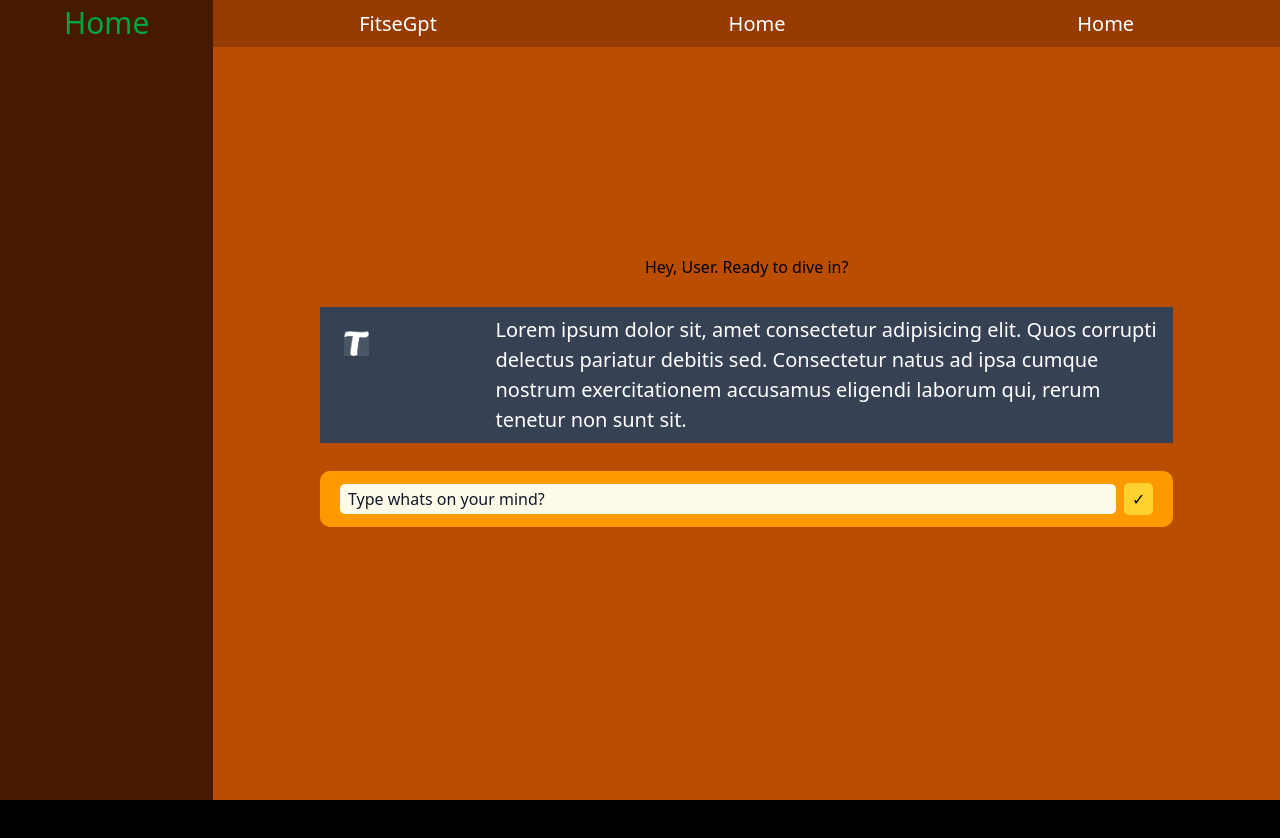
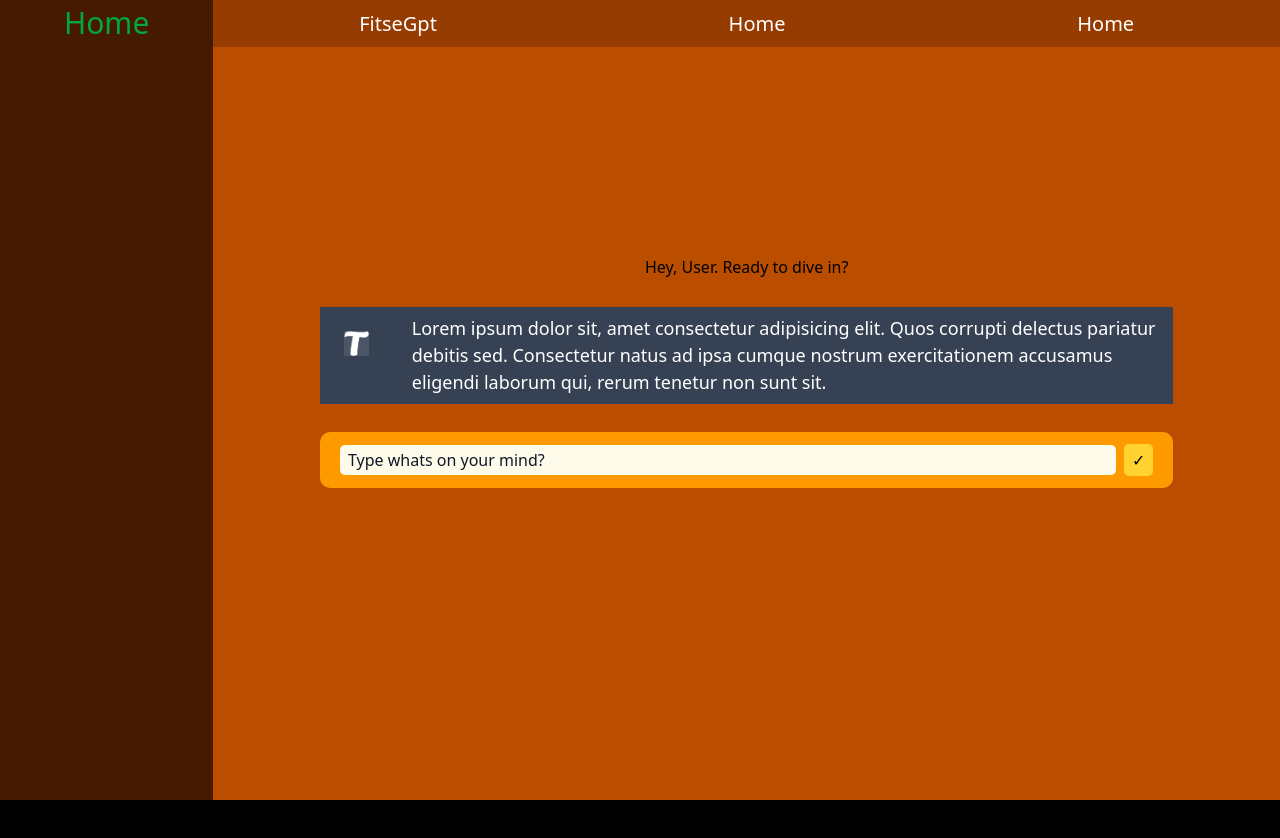
Before and after one commit to codewithfitse/AiChatBot, a React (Vite) app in the folder Frontend/: page /Home in a window 1280 px wide. Shown: the top 838 px of the page. Built offline with nearby package versions, Linux system fonts and the light colour scheme.

Commit message:
CHANGING ON HOMEPAGE

```diff
--- a/Frontend/src/page/Home.jsx
+++ b/Frontend/src/page/Home.jsx
@@ -24,7 +24,7 @@ export const Home = () => {
                   srcset=""
                   className="size-[25px] m-4 bg-gray-600"
                 />
-                <p className="w-[80%] text-[20px]">
+                <p className="w-[90%] text-[18px]">
                   Lorem ipsum dolor sit, amet consectetur adipisicing elit. Quos
                   corrupti delectus pariatur debitis sed. Consectetur natus ad
                   ipsa cumque nostrum exercitationem accusamus eligendi laborum
```
